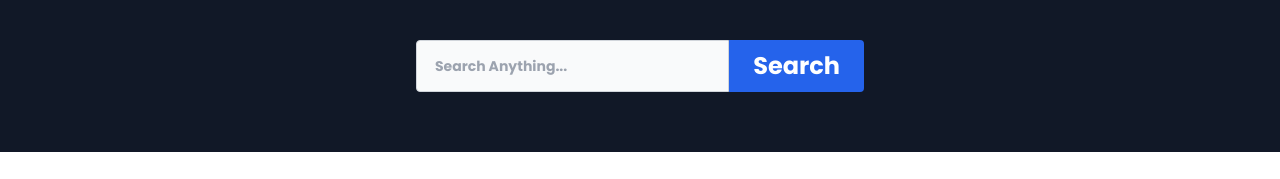
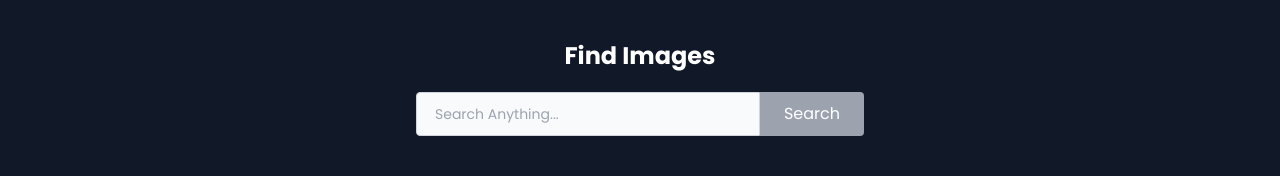
Before and after one commit to YUYING0327/React-Images-Search, a React (Vite) app: page / in a window 1280 px wide. Shown: the top 179 px of the page. Built offline with nearby package versions, Linux system fonts and the light colour scheme; no server answers.

Commit message:
SearchField API Integration

```diff
--- a/index.html
+++ b/index.html
@@ -4,7 +4,7 @@
     <meta charset="UTF-8" />
     <link rel="icon" type="image/svg+xml" href="/vite.svg" />
     <meta name="viewport" content="width=device-width, initial-scale=1.0" />
-    <title>Vite + React</title>
+    <title>Find Images</title>
   </head>
   <body>
     <div id="root"></div>
--- a/src/App.jsx
+++ b/src/App.jsx
@@ -1,4 +1,4 @@
-import { createContext } from 'react';
+import { createContext, useState } from 'react';
 import Images from './components/Images';
 import Jumbutron from './components/Jumbutron';
 import SearchField from './components/SearchField';
@@ -8,6 +8,7 @@ import useAxios from './hooks/useAxios';
 export const ImageContext = createContext();
 
 function App() {
+  const [searchImage, setSearchImage] = useState('');
   const { response, isLoading, error, fetchData } = useAxios(
     `search/photos?page=1&query=cats&client_id=I6dXYYNPlW4_U6UZ1fvQsgrW1oWpTEQRmM7-g4XeU5U`
   );
@@ -17,6 +18,8 @@ function App() {
     isLoading,
     error,
     fetchData,
+    searchImage,
+    setSearchImage,
   };
 
   return (
--- a/src/components/Images.jsx
+++ b/src/components/Images.jsx
@@ -4,12 +4,12 @@ import Image from './Image';
 import Skeleton from './Skeleton';
 
 const Images = () => {
-  const { response, isLoading } = useContext(ImageContext);
+  const { response, isLoading, searchImage } = useContext(ImageContext);
 
   return (
     <>
       <h1 className='text-center mt-6 underline text-2xl font-bold'>
-        Results for Cats
+        Results for {searchImage || 'Cats'}
       </h1>
       <div className='grid md:grid-cols-2 lg:grid-cols-3 xl:grid-cols-4 gap-4 my-10 max-w-7xl mx-auto px-4'>
         {isLoading ? (
--- a/src/components/Jumbutron.jsx
+++ b/src/components/Jumbutron.jsx
@@ -2,7 +2,10 @@ const Jumbutron = ({ children }) => {
   return (
     <div className='bg-gray-900 flex items-center py-10'>
       <div className='max-w-md mx-auto w-full'>
-        <h1 className='text-center text-2xl font-bold mb-5'>{children}</h1>
+        <h1 className='text-white text-center text-2xl font-bold mb-5'>
+          Find Images
+        </h1>
+        {children}
       </div>
     </div>
   );
--- a/src/components/SearchField.jsx
+++ b/src/components/SearchField.jsx
@@ -1,12 +1,46 @@
+import { useContext, useState } from 'react';
+import { ImageContext } from '../App';
+
 const SearchField = () => {
+  const [searchValue, setSearchValue] = useState('');
+  const { fetchData, setSearchImage } = useContext(ImageContext);
+
+  const handleInputChange = (e) => {
+    setSearchValue(e.target.value);
+  };
+
+  const handleButtonSearch = () => {
+    fetchData(
+      `search/photos?page=1&query=${searchValue}&client_id=I6dXYYNPlW4_U6UZ1fvQsgrW1oWpTEQRmM7-g4XeU5U`
+    );
+    setSearchValue('');
+  };
+
+  const handleEnterSearch = (e) => {
+    if (e.key === 'Enter') {
+      fetchData(
+        `search/photos?page=1&query=${searchValue}&client_id=I6dXYYNPlW4_U6UZ1fvQsgrW1oWpTEQRmM7-g4XeU5U`
+      );
+      setSearchValue('');
+      setSearchImage(searchValue);
+    }
+  };
+
   return (
     <div className='flex'>
       <input
         className='bg-gray-50 border border-gray-300 text-sm w-full indent-2 p-2.5 outline-none focus:border-blue-500 focus:ring-2 rounded-l'
         type='search'
+        value={searchValue}
+        onChange={handleInputChange}
+        onKeyDown={handleEnterSearch}
         placeholder='Search Anything...'
       />
-      <button className='bg-blue-600 px-6 py-2.5 text-white rounded-r focus:ring-2 focus:ring-blue-300 disabled:bg-gray-400 disabled:cursor-not-allowed'>
+      <button
+        onClick={handleButtonSearch}
+        disabled={!searchValue}
+        className='bg-blue-600 px-6 py-2.5 text-white rounded-r focus:ring-2 focus:ring-blue-300 disabled:bg-gray-400 disabled:cursor-not-allowed'
+      >
         Search
       </button>
     </div>
```
Also changed, not shown: 1 other file (tests, documents, lock files or other folders).
